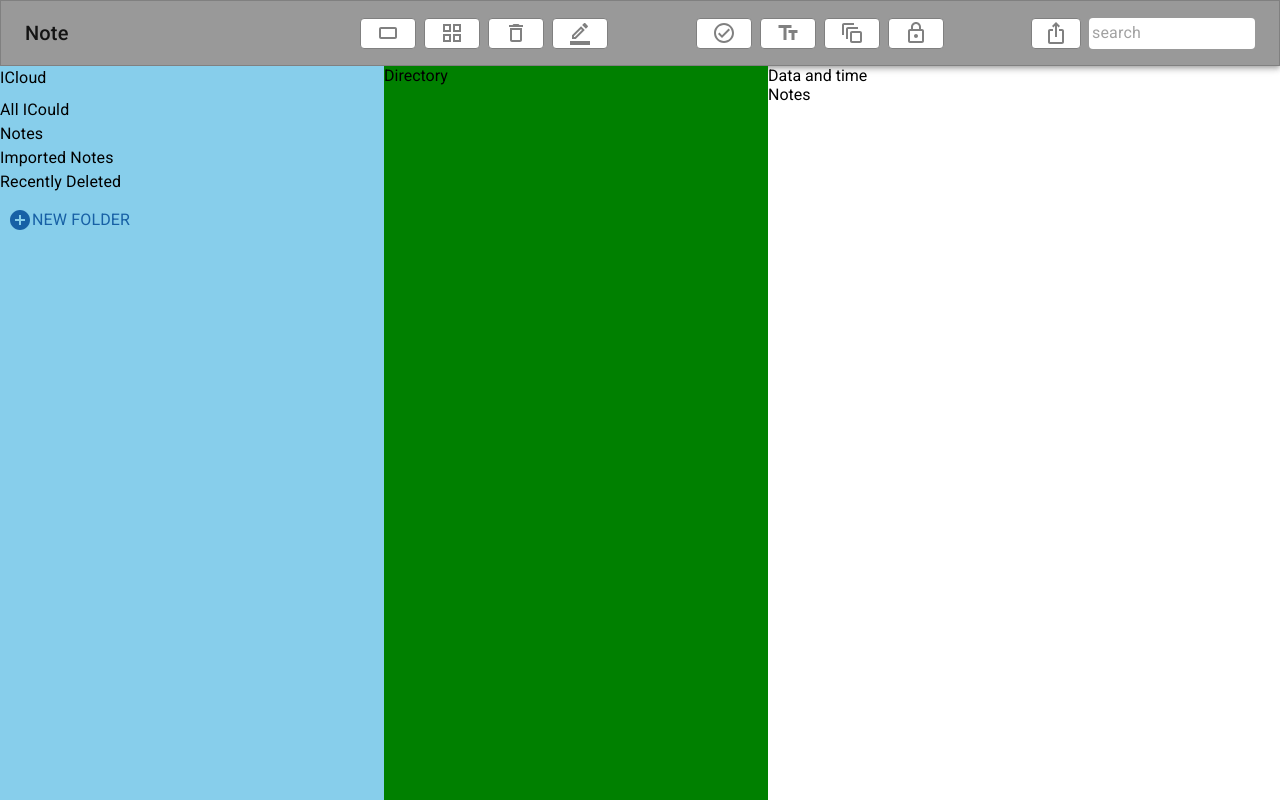
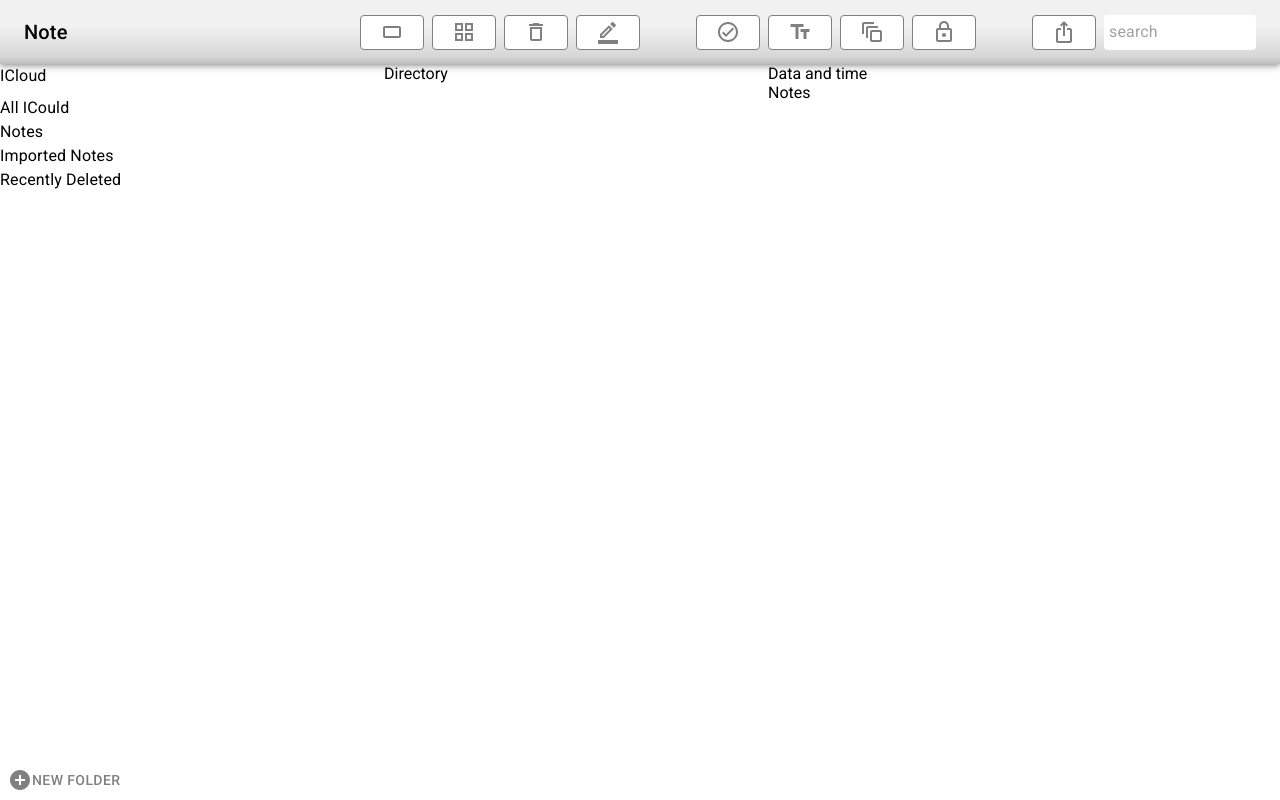
Before and after one commit to Madara1521/note-taker, a React (Create React App) app: page / in a window 1280 px wide. Built offline with nearby package versions, Linux system fonts and the light colour scheme.

Commit message:
styled header and NewFolder

```diff
--- a/package.json
+++ b/package.json
@@ -9,12 +9,12 @@
     "@mui/icons-material": "^5.10.14",
     "@mui/material": "^5.10.15",
     "@mui/styled-engine-sc": "^5.10.14",
+    "@mui/styles": "^5.10.16",
     "@testing-library/jest-dom": "^5.16.5",
     "@testing-library/react": "^13.4.0",
     "@testing-library/user-event": "^13.5.0",
     "classnames": "^2.3.2",
     "react": "^18.2.0",
-    "react-bootstrap": "^2.6.0",
     "react-dom": "^18.2.0",
     "react-redux": "^8.0.5",
     "react-scripts": "5.0.1",
--- a/src/Components/Bottom/Bottom.js
+++ b/src/Components/Bottom/Bottom.js
@@ -1,15 +1,21 @@
 import React from 'react'
 import AddCircleOutlinedIcon from '@mui/icons-material/AddCircleOutlined'
-import { Box, Button, Typography } from '@mui/material'
+import { Button, styled, Typography } from '@mui/material'
+
+export const NewFolder = styled(Button)({
+  color: 'grey',
+  width: '100%',
+  display: 'flex',
+  justifyContent: 'start',
+  borderRadius: '0',
+})
 
 const Bottom = () => {
   return (
-    <Box>
-      <Button sx={{borderRadius: '0px', width: '100%', justifyContent: 'start'}}>
-        <AddCircleOutlinedIcon/>
-        <Typography>New Folder</Typography>
-      </Button>
-    </Box>
+    <NewFolder>
+      <AddCircleOutlinedIcon/>
+      <Typography variant="h7">New Folder</Typography>
+    </NewFolder>
   )
 }
 
--- a/src/Components/Content/NoteDirectory/NoteDirectory.js
+++ b/src/Components/Content/NoteDirectory/NoteDirectory.js
@@ -3,7 +3,7 @@ import { Box } from '@mui/material'
 
 const NoteDirectory = () => {
   return (
-    <Box flex={3} sx={{backgroundColor:'green'}}>
+    <Box flex={3}>
       <div>
         Directory
       </div>
--- a/src/Components/Header/Buttons/RightButtons/RightButtons.js
+++ b/src/Components/Header/Buttons/RightButtons/RightButtons.js
@@ -2,6 +2,7 @@ import React from 'react'
 import IosShareOutlinedIcon from '@mui/icons-material/IosShareOutlined'
 import { Box, InputBase, Stack } from '@mui/material'
 import { Icons, Search } from '../../StyledHeder/StyledAllHeader'
+
 
 const RightButtons = () => {
   return (
--- a/src/Components/Header/Header.js
+++ b/src/Components/Header/Header.js
@@ -1,14 +1,20 @@
 import React from 'react'
-import { AppBar, Typography, Box } from '@mui/material'
+import { AppBar, Typography, Box, styled } from '@mui/material'
 import LeftButtons from './Buttons/LeftButtons/LeftButtons'
 import CenterButtons from './Buttons/CenterButtons/CenterButtons'
 import RightButtons from './Buttons/RightButtons/RightButtons'
 import FormatListBulletedOutlinedIcon from '@mui/icons-material/FormatListBulletedOutlined'
 import { StyledToolbar } from './StyledHeder/StyledAllHeader'
 
+export const AppBarComponent = styled(AppBar)({
+  position:'static',
+  color:'black',
+  background: 'linear-gradient(0deg, rgba(190,190,190,1) 0%, rgba(214,214,214,1) 11%, rgba(242,241,241,1) 58%)'
+})
+
 const Header = () => {
   return (
-    <AppBar position="static" color="otherColor">
+    <AppBarComponent>
       <StyledToolbar>
         <Box flex={3}>
           <Typography variant="h6" sx={{ display: { xs: 'none', sm: 'block' } }}>
@@ -20,7 +26,7 @@ const Header = () => {
         <CenterButtons/>
         <RightButtons/>
       </StyledToolbar>
-    </AppBar>
+    </AppBarComponent>
 
   )
 }
--- a/src/Components/Header/Heder.css
+++ /dev/null
@@ -1,4 +0,0 @@
-.gradient {
-    background: rgb(142,141,152);
-    background: linear-gradient(0deg, rgba(142,141,152,1) 0%, rgba(190,182,182,1) 37%, rgba(227,225,225,1) 80%)
-}
--- a/src/Components/Header/StyledHeder/StyledAllHeader.js
+++ b/src/Components/Header/StyledHeder/StyledAllHeader.js
@@ -1,30 +1,27 @@
-import { Box, styled, Toolbar } from '@mui/material'
+import { Box, Button, styled, Toolbar } from '@mui/material'
 
 export const StyledToolbar = styled(Toolbar)({
   display: 'flex',
-  border: '1px solid grey',
 })
 
 export const Search = styled(Box)(({ theme }) => ({
   display: 'none',
   backgroundColor: 'white',
   borderRadius: theme.shape.borderRadius,
-  padding: '3px',
+  padding: '5px',
   height: '25px',
   [theme.breakpoints.up('sm')]: {
     display: 'flex'
   }
 }))
 
-export const Icons = styled(Box)(({ theme }) => ({
+export const Icons = styled(Button)(({ theme }) => ({
   display: 'none',
   backgroundColor: 'white',
   color: 'grey',
   borderRadius: theme.shape.borderRadius,
   width: '50px',
-  height: '25px',
-  padding: '2px',
-  justifyContent: 'center',
+  height: '35px',
   border: '1px solid grey',
   [theme.breakpoints.up('sm')]: {
     display: 'flex'
--- a/src/Components/Sidebar/Sidebar.js
+++ b/src/Components/Sidebar/Sidebar.js
@@ -1,29 +1,41 @@
 import React from 'react'
 import Bottom from '../Bottom/Bottom'
-import { Box, List, Typography } from '@mui/material'
+import { Box, List, Stack, Typography } from '@mui/material'
+import { makeStyles } from '@mui/styles'
+
+const useStyles = makeStyles(() => ({
+  container: {
+    display: 'flex',
+    flexDirection: 'column',
+    height: '100%',
+    justifyContent: 'space-between'
+  }
+}))
 
 const Sidebar = () => {
+  const classes = useStyles()
+
   return (
     <Box
       flex={3}
-      sx={{ display: { xs: 'none', sm: 'block' },backgroundColor:'skyblue', }}
+      sx={{ display: { xs: 'none', sm: 'block' } }}
     >
-      <Box>
+      <Stack direction='column' alignItems='stretch' height="100%">
         <Typography>
           ICloud
         </Typography>
+        <div className={classes.container}>
           <List>
             <Typography>All ICould</Typography>
             <Typography>Notes</Typography>
             <Typography>Imported Notes</Typography>
             <Typography>Recently Deleted</Typography>
           </List>
-      </Box>
           <Bottom/>
+        </div>
+      </Stack>
     </Box>
   )
 }
 
-
-
 export default Sidebar
```
Also changed, not shown: 1 other file (tests, documents, lock files or other folders). Lines whose indentation alone changed are shown as unchanged.
